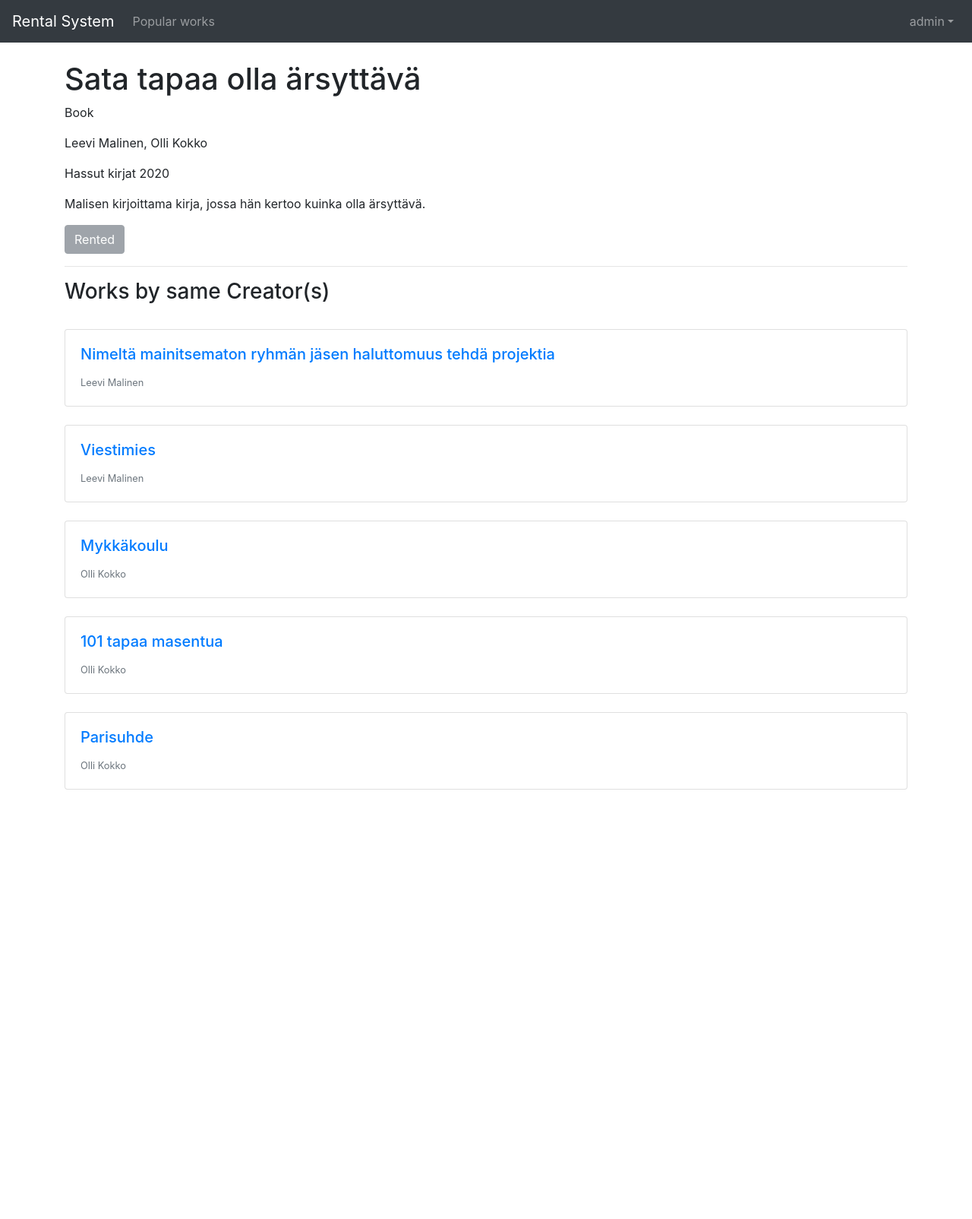
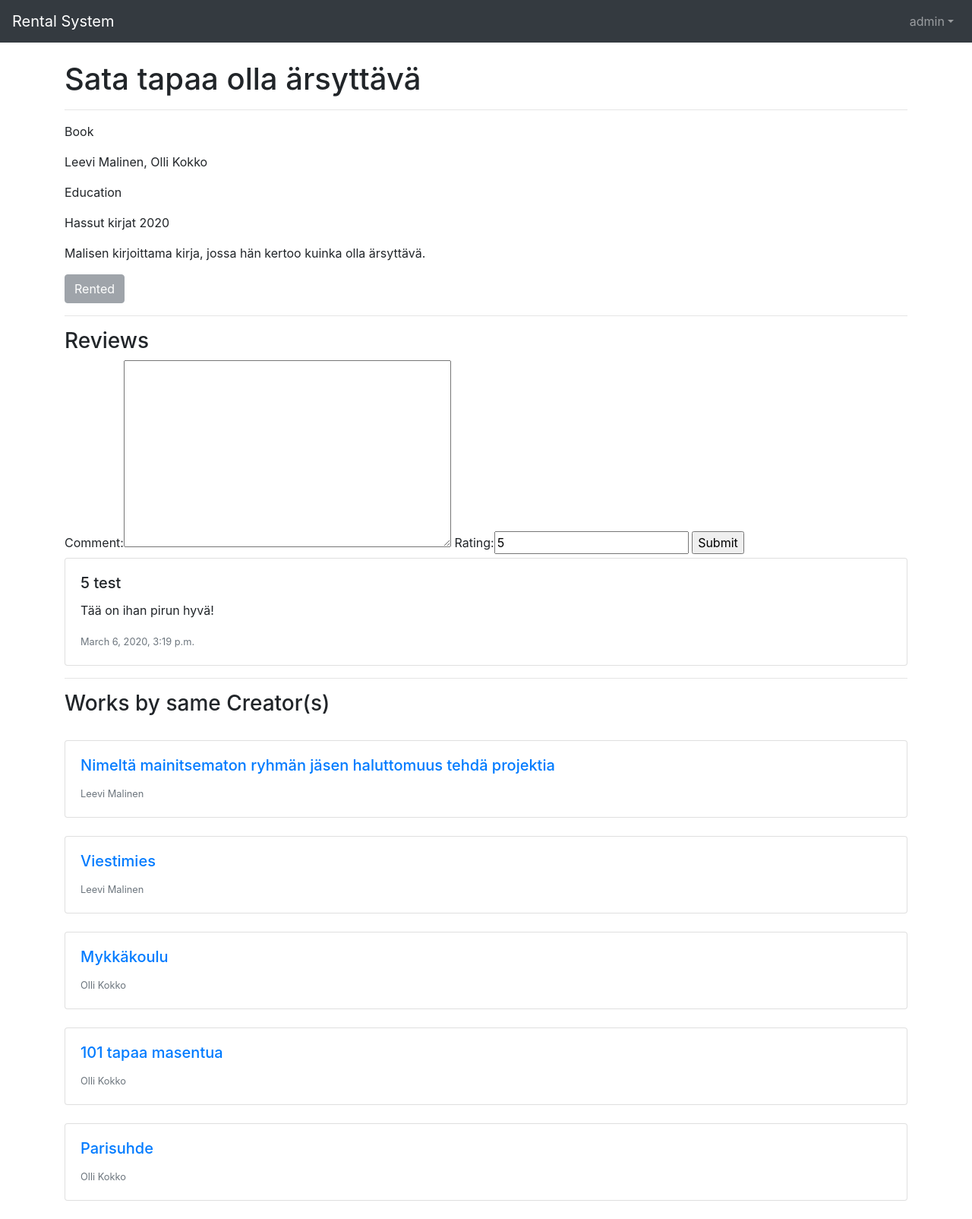
Before and after one commit to hamk-webdev-intip19x6/os_project, a Django app: page /work/1/ in a window 1280 px wide. Shown: the whole page at 76% size. Before the commit the page ends 1039 px from the top, so only its background shows below. Run offline with Django 3.2, Linux system fonts and the light colour scheme; a user stored in the database is signed in; data comes from the database, SQL or seed files in the repository; both versions use the stored data as it was after the commit; some libraries are stand-ins or nearby versions.

Commit message:
review kämänen

```diff
--- /dev/null
+++ b/mysite/rental_system/forms.py
@@ -0,0 +1,8 @@
+from django.forms import ModelForm
+
+from .models import Rating
+
+class RatingForm(ModelForm):
+    class Meta:
+        model = Rating
+        fields = ['comment', 'rating']
--- a/mysite/rental_system/models.py
+++ b/mysite/rental_system/models.py
@@ -33,7 +33,7 @@ class Work(models.Model):
     genres = models.ManyToManyField(Genre)
     publishers = models.ManyToManyField(Publisher)
     title = models.CharField(max_length=200)
-    desc = models.CharField(max_length=500)
+    desc = models.TextField(max_length=500)
     pub_date = models.IntegerField(
         default=2020,
         validators=[
@@ -41,6 +41,7 @@ class Work(models.Model):
             MinValueValidator(1800)
         ]
     )
+
     def __str__(self):
         return self.title
 
@@ -54,3 +55,20 @@ class RentedWork(models.Model):
 
     def __str__(self):
         return self.user.username + " " + self.rented_work.title
+
+class Rating(models.Model):
+    user = models.ForeignKey(User, on_delete=models.CASCADE, default=1)
+    work = models.ForeignKey(Work, on_delete=models.CASCADE)
+    rating = models.IntegerField(
+        default=5,
+        validators=[
+            MaxValueValidator(5),
+            MinValueValidator(0)
+        ]
+    )
+    comment = models.TextField(max_length=500)
+    post_date = models.DateTimeField(auto_now_add=True, null=True)
+    visible = models.BooleanField(default=True)
+
+    def __str__(self):
+        return self.user.username + " " + str(self.rating) + " " + self.comment
--- a/mysite/rental_system/templates/rental_system/work.html
+++ b/mysite/rental_system/templates/rental_system/work.html
@@ -8,8 +8,10 @@
 
 <div class="container">
     <h1>{{ work.title }}</h1>
+    <hr>
     <p>{{ work.type }}</p>
     <p>{{ work.creators.all|join:", " }}</p>
+    <p>{{ work.genres.all|join:"," }}</p>
     <p>{{ work.publishers.all|join:", "}} {{ work.pub_date }}</p>
     <p>{{ work.desc }}</p>
     {% if user.is_authenticated %}
@@ -22,6 +24,30 @@
     <p>Login to rent</p>
     {% endif %}
     {% if other_works %}
+    <hr>
+    <h3>Reviews</h3>
+    {% if user.is_authenticated %}
+    {% if not commented %}
+    <form method="post">
+        {% csrf_token %}
+        {{ form }}
+        <input type="submit" value="Submit">
+    </form>
+    {% endif %}
+    {% endif %}
+    {% if ratings %}
+    {% for rating in ratings %}
+    {% if rating.visible %}
+    <div class="card w-100">
+        <div class="card-body">
+            <h5 class="card-title">{{ rating.rating }} {{ rating.user.username }}</h5>
+            <p class="card-text">{{ rating.comment }}</p>
+            <p class="card-text"><small class="text-muted">{{ rating.post_date }}</small></p>
+        </div>
+    </div>
+    {% endif %}
+    {% endfor %}
+    {% endif %}
     <hr>
     <h3>Works by same Creator(s)</h3>
     <br>
--- a/mysite/rental_system/urls.py
+++ b/mysite/rental_system/urls.py
@@ -13,5 +13,8 @@ urlpatterns = [
     path('rent/<int:work_id>/', views.rent_work, name='rent_work'),
     path('test/<int:work_id>/', views.test, name='test'),
     url('password/', views.change_password, name='change_password'),
-    path('popular/', views.popular, name='popular')
+    path('popular/', views.popular, name='popular'),
+    path('reviews/', views.reviews, name='reviews'),
+    path('edit_review/<int:rating_id>/', views.edit_review, name='edit_review'),
+     path('disable_review/<int:rating_id>/', views.disable_review, name='disable_review'),
 ]
--- a/mysite/rental_system/views.py
+++ b/mysite/rental_system/views.py
@@ -1,9 +1,9 @@
 from django.shortcuts import render, get_object_or_404, redirect
-from django.http import HttpResponse
+from django.http import HttpResponse, HttpResponseRedirect
 from django.template import loader
 from django.db.models import Q
 from operator import attrgetter
-from .models import Work, Type, Genre, RentedWork
+from .models import Work, Type, Genre, RentedWork, Rating
 from django.contrib.auth.decorators import login_required
 import datetime
 from django.utils import timezone
@@ -17,11 +17,12 @@ from django.shortcuts import render, redirect
 from django.core import serializers
 from django.db.models import Count
 
+from .forms import RatingForm
+
 def index(request):
     works = Work.objects.order_by('-pub_date').all()
     types = Type.objects.all()
     genres = Genre.objects.all()
-
     if not request.GET.get('search'):
         paginator = Paginator(works, 5)
 
@@ -44,16 +45,66 @@ def index(request):
 
 def work(request, work_id):
     work = get_object_or_404(Work, pk=work_id)
+    ratings = Rating.objects.filter(work_id = work_id).all()
     creators = work.creators.all()
     other_works = list(Work.objects.filter(~Q(id = work_id),creators__in=creators))[:5]
     rented = RentedWork.objects.all()
+
+    form = RatingForm()
 
     if rented.filter(rented_work_id = work_id).exists():
         returned = rented.filter(rented_work_id = work_id, returned=False).order_by('-rent_date').first()
     else:
         returned = False
 
-    return render(request, 'rental_system/work.html', {'work': work, 'rented': returned, 'other_works': other_works})
+    user = request.user
+    if not ratings.filter(user_id = user, work_id = work_id, visible = True):
+        commented = False
+    else:
+        commented = True
+
+    if request.method == 'POST':
+        ratings = Rating.objects.all()
+        if not commented:
+            form = RatingForm(request.POST)
+            if form.is_valid():
+                work = Work.objects.get(pk = work_id)
+                ratings.create(user=user, work=work, rating=form.cleaned_data['rating'], comment=form.cleaned_data['comment'])
+        return redirect('work', work_id)
+
+
+
+    return render(request, 'rental_system/work.html', {'work': work, 'rented': returned, 'other_works': other_works, 'ratings': ratings, 'form':form, 'commented': commented})
+
+@login_required
+def reviews(request):
+    user = request.user
+    ratings = Rating.objects.filter(user_id = user, visible = True).order_by('post_date').all()
+
+    return render(request, 'rental_system/reviews.html', {'comments': ratings})
+
+@login_required
+def disable_review(request, rating_id):
+    current_user = request.user
+    rating = Rating.objects.get(user_id = current_user.id, pk = rating_id)
+    rating.visible = False
+    rating.save()
+    return redirect('reviews')
+
+@login_required
+def edit_review(request, rating_id):
+    user = request.user
+    ratings = Rating.objects.get(user_id = user, pk = rating_id)
+    form = RatingForm(initial={'comment': ratings.comment, 'rating': ratings.rating})
+    if request.method == 'POST':
+        form = RatingForm(request.POST)
+        if form.is_valid():
+            ratings.comment = form.cleaned_data['comment']
+            ratings.rating = form.cleaned_data['rating']
+            ratings.visible = form.cleaned_data['visible']
+            ratings.save()
+        return redirect('reviews')
+    return render(request, 'rental_system/edit_review.html', {'reviews': ratings, 'form':form})
 
 @login_required
 def rented(request):
--- a/mysite/templates/base.html
+++ b/mysite/templates/base.html
@@ -26,17 +26,13 @@
 			<span class="navbar-toggler-icon"></span>
 		</button>
 		<div class="collapse navbar-collapse" id="navbarNav">
-			<ul class="navbar-nav">
-				<li class="nav-item">
-					<a class="nav-link" href="{% url 'popular' %}">Popular works</a>
-				</li>
-			</ul>
 			<ul class="navbar-nav ml-auto">
 				{% if user.is_authenticated %}
 				<li class="nav-item dropdown">
 					<a class="nav-link dropdown-toggle" data-toggle="dropdown" href="#" role="button"
 						aria-haspopup="true" aria-expanded="false">{{ user.username }}</a>
 					<div class="dropdown-menu dropdown-menu-right">
+						<a class="dropdown-item" href="{% url 'reviews' %}">Reviews</a>
 						<a class="dropdown-item" href="{% url 'rented' %}">Rented Works</a>
 						<a class="dropdown-item" href="{% url 'account' %}">Account</a>
 						<div class="dropdown-divider"></div>
```
Also changed, not shown: mysite/rental_system/admin.py (+7 -2 lines), mysite/rental_system/templates/rental_system/edit_review.html (added, +9 -0 lines), mysite/rental_system/templates/rental_system/index.html (+7 -2 lines), mysite/rental_system/templates/rental_system/reviews.html (added, +19 -0 lines), mysite/db.sqlite3, mysite/rental_system/migrations/0020_rating.py (added), mysite/rental_system/migrations/0021_rating_post_date.py (added), mysite/rental_system/migrations/0022_rating_visible.py (added), mysite/rental_system/migrations/0023_auto_20200306_1647.py (added), mysite/rental_system/templates/rental_system/ratings.html (added).
